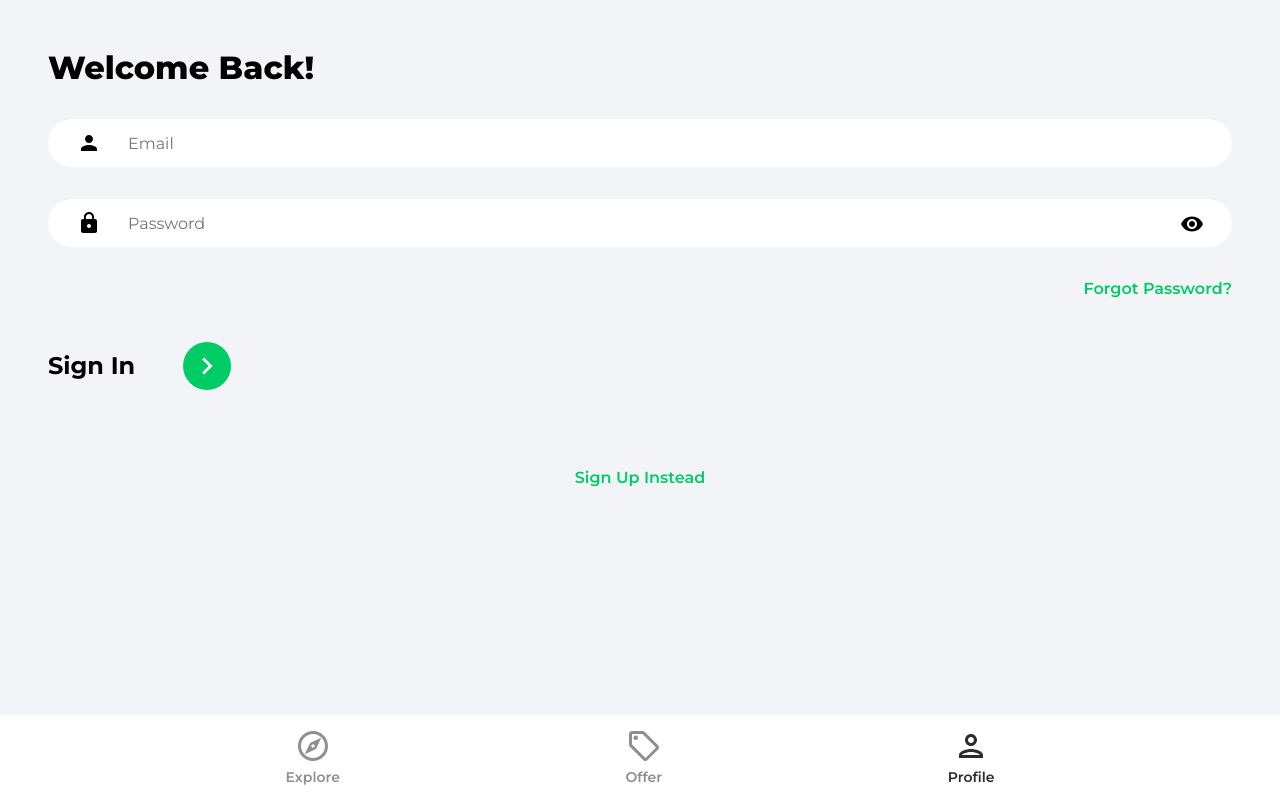
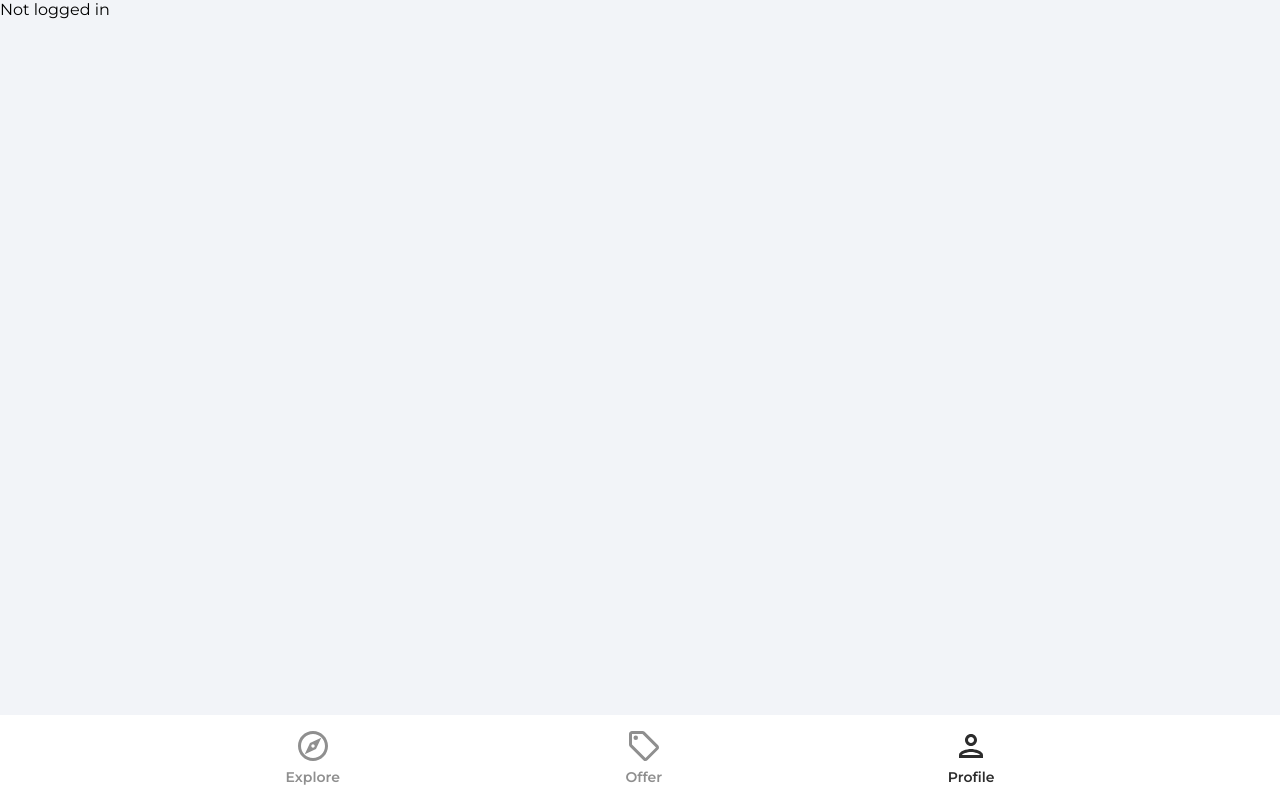
Before and after one commit to cuadchris/home_marketplace, a React (Create React App) app: page /profile in a window 1280 px wide. Built offline with nearby package versions, Linux system fonts and the light colour scheme.

Commit message:
user can sign in. not persisting on refresh.

```diff
--- a/src/App.js
+++ b/src/App.js
@@ -1,7 +1,7 @@
 import { BrowserRouter as Router, Routes, Route } from "react-router-dom";
 import { Explore } from "./pages/Explore";
 import { Offers } from "./pages/Offers";
-// import Profile from "./pages/Profile";
+import { Profile } from "./pages/Profile";
 import { SignIn } from "./pages/SignIn";
 import { SignUp } from "./pages/SignUp";
 import { ForgotPassword } from "./pages/ForgotPassword";
@@ -14,7 +14,7 @@
         <Routes>
           <Route path="/" element={<Explore />} />
           <Route path="/offers" element={<Offers />} />
-          <Route path="/profile" element={<SignIn />} />
+          <Route path="/profile" element={<Profile />} />
           <Route path="/sign-in" element={<SignIn />} />
           <Route path="/sign-up" element={<SignUp />} />
           <Route path="/forgot-password" element={<ForgotPassword />} />
--- a/src/pages/Profile.jsx
+++ b/src/pages/Profile.jsx
@@ -1,8 +1,14 @@
+import { getAuth } from "firebase/auth";
+import { useEffect, useState } from "react";
 
 export const Profile = () => {
-    return (
-      <div>
-          <h1>Profile</h1>
-      </div>
-    )
-  }
+  const [user, setUser] = useState(null);
+  const auth = getAuth();
+
+  useEffect(() => {
+    setUser(auth.currentUser);
+    console.log(auth.currentUser);
+  }, []);
+
+  return user ? <h1>{user.displayName}</h1> : "Not logged in";
+};
--- a/src/pages/SignIn.jsx
+++ b/src/pages/SignIn.jsx
@@ -2,6 +2,7 @@
 import { Link, useNavigate } from "react-router-dom";
 import { ReactComponent as ArrowRightIcon } from "../assets/svg/keyboardArrowRightIcon.svg";
 import visibilityIcon from "../assets/svg/visibilityIcon.svg";
+import { getAuth, signInWithEmailAndPassword } from "firebase/auth";
 
 export const SignIn = () => {
   const [showPassword, setShowPassword] = useState(false);
@@ -21,13 +22,33 @@
     }));
   };
 
+  const onSubmit = async (e) => {
+    e.preventDefault();
+
+    try {
+      const auth = getAuth();
+
+      const userCredential = await signInWithEmailAndPassword(
+        auth,
+        email,
+        password
+      );
+
+      if (userCredential.user) {
+        navigate("/");
+      }
+    } catch (error) {
+      console.log(error);
+    }
+  };
+
   return (
     <>
       <div className="pageContainer">
         <header>
           <p className="pageHeader">Welcome Back!</p>
         </header>
-        <form>
+        <form onSubmit={onSubmit}>
           <input
             type="email"
             className="emailInput"
```
